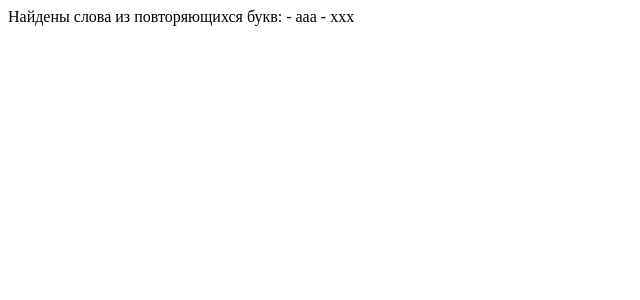
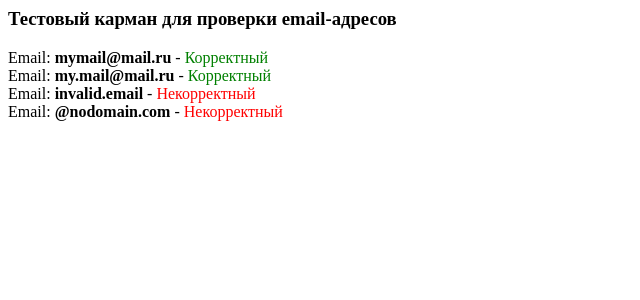
Before and after one commit to sivovamv/php-sivova, a PHP site: the page made by lab4/exercise2(7).php in a window 1280 px wide. Shown: the top 300 px of the page, without its empty margins (0-640 px from the left). Run offline with PHP 8.4, Linux system fonts and the light colour scheme.

Commit message:
NN dadadadanet

```diff
--- a/lab4/exercise2(7).php
+++ b/lab4/exercise2(7).php
@@ -1,23 +1,42 @@
 <?php
-// Исходная строка
-$str = 'aaa bcd xxx efg';
+// ============================== POCKET ==============================
+echo "<h3>Тестовый карман для проверки email-адресов</h3>";
 
-// Регулярное выражение для поиска слов из одинаковых символов
-$pattern = '/\b([a-z])\1+\b/';
+// Массив тестовых email-адресов
+$test_emails = [
+    'mymail@mail.ru',
+    'my.mail@mail.ru',
+    'invalid.email',
+    '@nodomain.com',
+];
 
-// Находим все совпадения
-if (preg_match_all($pattern, $str, $matches)) {
-    echo "Найдены слова из повторяющихся букв:\n";
-    foreach ($matches[0] as $match) {
-        echo "- $match\n";
-    }
-} else {
-    echo "Слов из повторяющихся букв не найдено";
+// Регулярное выражение для проверки email
+$email_pattern = '/^[a-zA-Z0-9][a-zA-Z0-9\._-]*[a-zA-Z0-9]@[a-zA-Z0-9][a-zA-Z0-9\.-]*[a-zA-Z0-9]\.[a-zA-Z]{2,}$/';
+
+// Функция для проверки email
+function validateEmail($email) {
+    global $email_pattern;
+    return preg_match($email_pattern, $email) === 1;
 }
 
-// Результат:
-// Найдены слова из повторяющихся букв:
-// - aaa
-// - xxx
+// Проверяем каждый email
+foreach ($test_emails as $email) {
+    $is_valid = validateEmail($email);
+    echo "Email: <b>" . htmlspecialchars($email) . "</b> - ";
+    echo $is_valid ? "<span style='color: green;'>Корректный</span>" : "<span style='color: red;'>Некорректный</span>";
+    echo "<br>";
+}
+
+
+// Функция для проверки одного email
+function checkEmail($email) {
+    global $email_pattern;
+    if (validateEmail($email)) {
+        echo "Email адрес '$email' является корректным";
+    } else {
+        echo "Email адрес '$email' НЕ является корректным";
+    }
+}
+
+
 ?>
-<!-- Задачи на preg_match[_all] Задачи не всегда можно решить с помощью одной только регулярки. Может понадобится еще что-нибудь дописать на PHP (не всегда, но такое может быть). С помощью preg_match определите, что переданная строка является емэйлом. Примеры емэйлов для тестирования mymail@mail.ru, my.mail@mail.ru, my-mail@mail.ru, my_mail@mail.ru, mail@mail.com, mail@mail.by, mail@yandex.ru. -->
```
